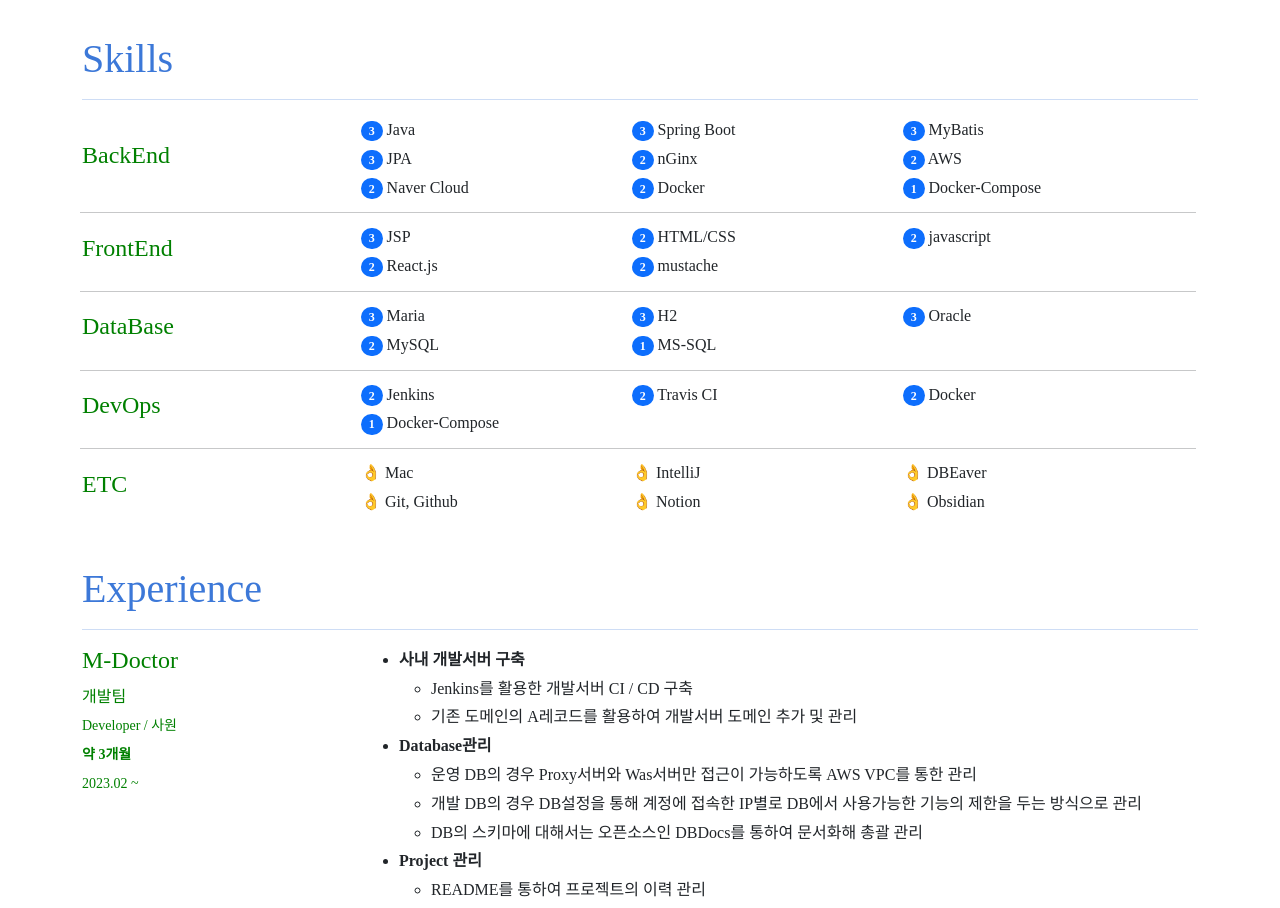
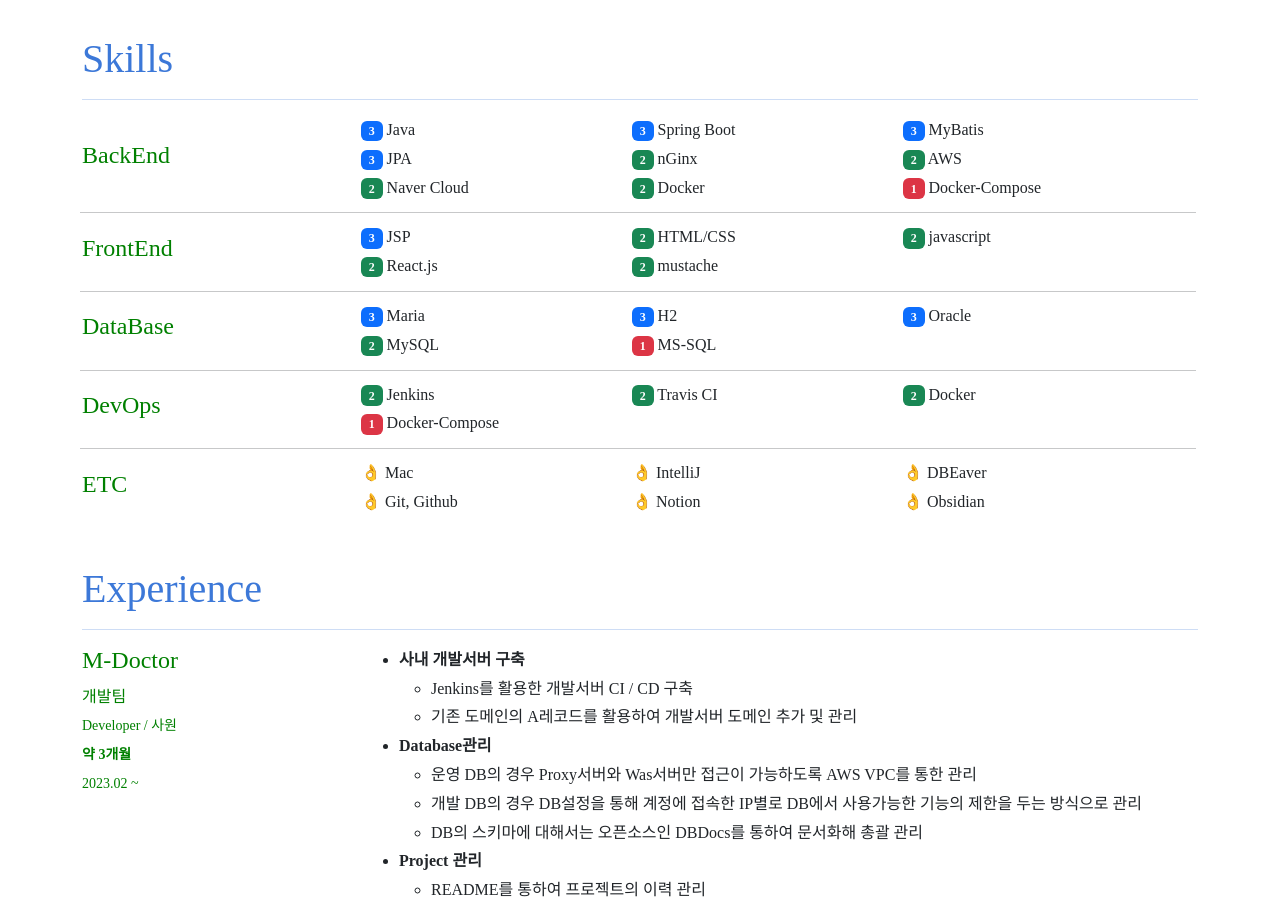
Before and after one commit to donsonioc2010/My-Resume, a React (Create React App) app: page / in a window 1280 px wide. Shown: the part 1000-1908 px from the top of the page. Built offline with nearby package versions, Linux system fonts and the light colour scheme.

Commit message:
issue : Badge bg 안들어가던부분 수정

```diff
--- a/src/skills/Skills.js
+++ b/src/skills/Skills.js
@@ -155,18 +155,16 @@
         return 'primary';
       }
       case 2:
-        return 'secondary';
+        return 'success';
       case 1:
       default:
-        return 'light';
+        return 'danger';
     }
   };
 
   return (
     <span>
-      <Badge pill color={color}>
-        {skillLevel}
-      </Badge>{' '}
+      <Badge bg={color()}>{skillLevel}</Badge>{' '}
     </span>
   );
 }
```
